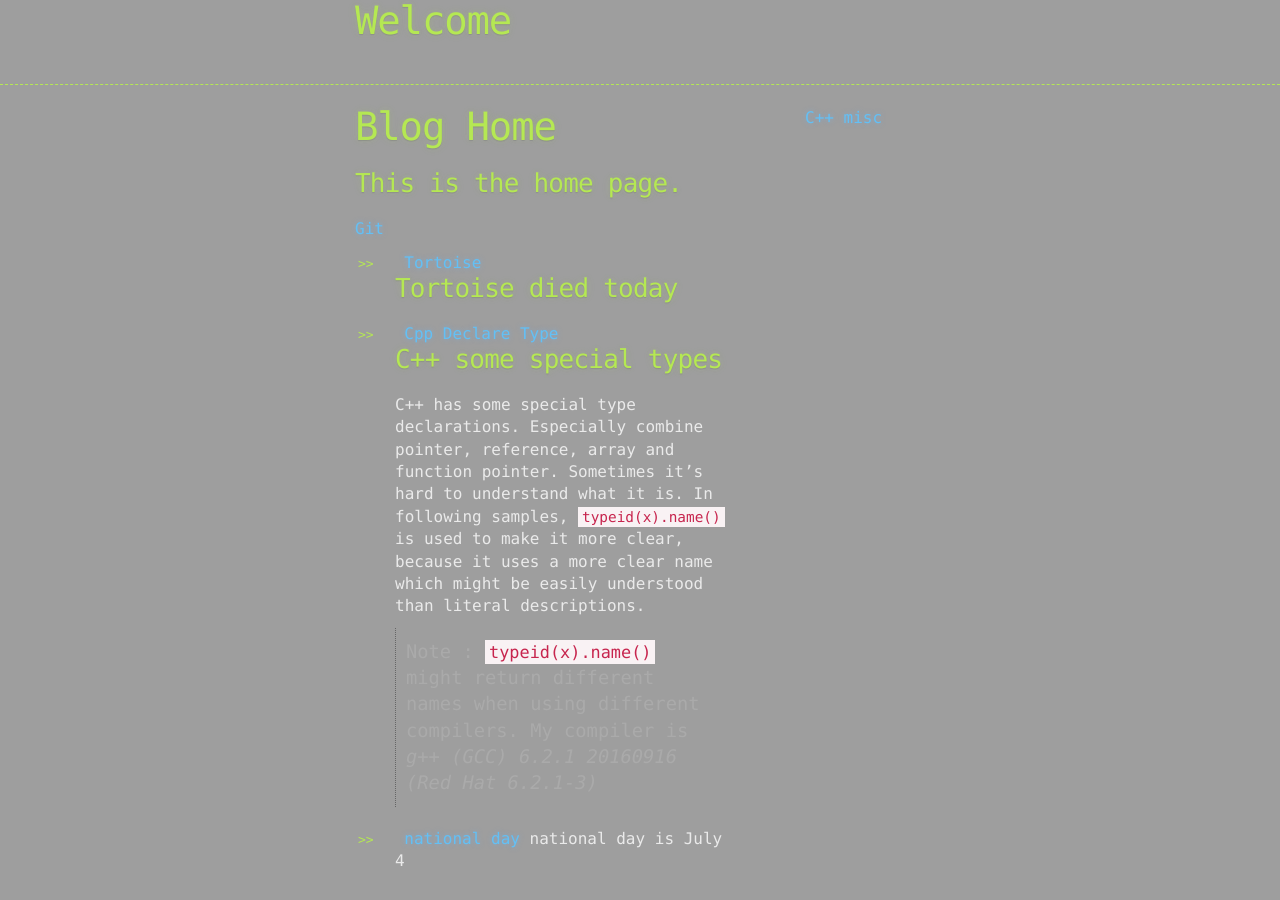
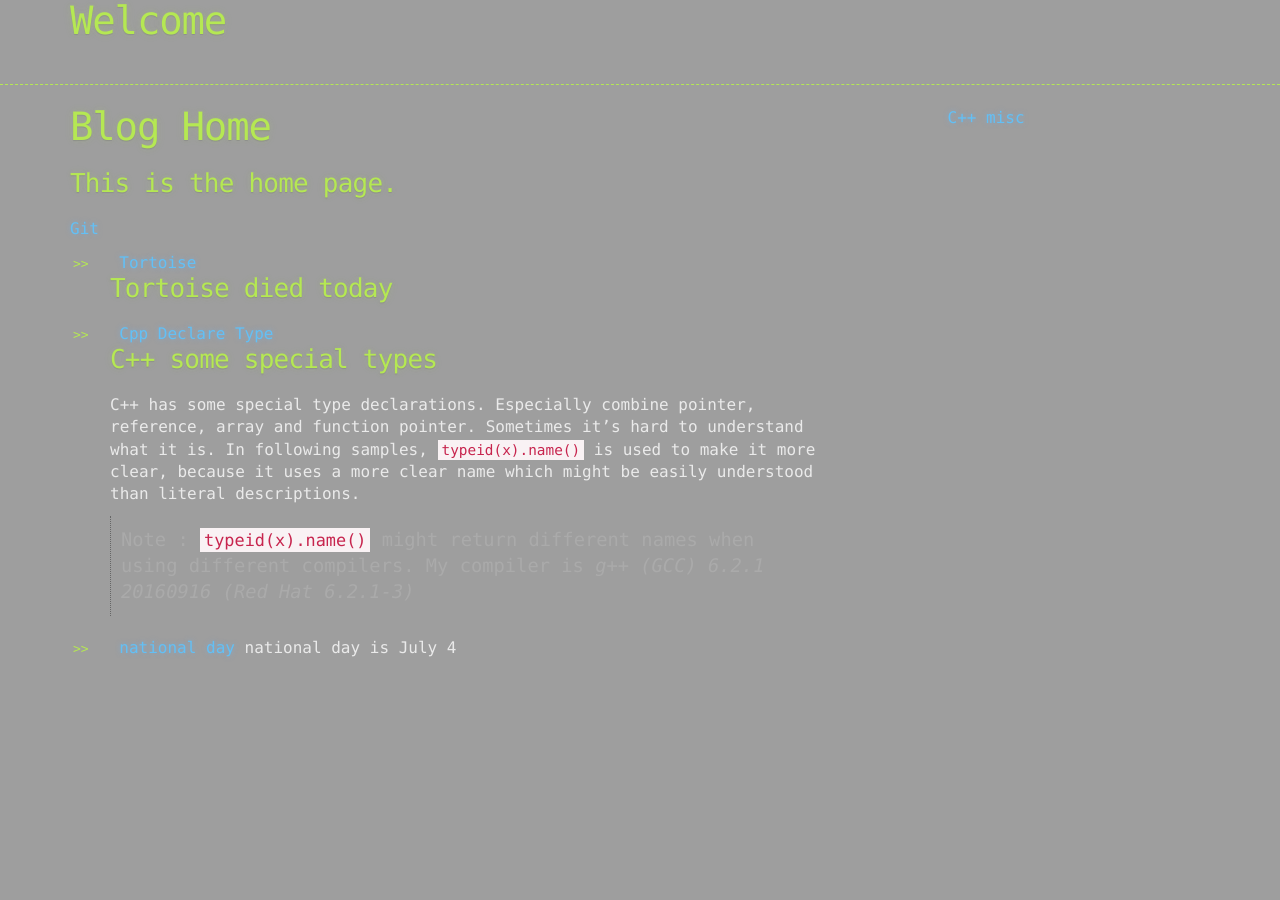
Before and after one commit to wen-yan/Blogs, a Jekyll site: the page built from index.md, in a window 1280 px wide. Built offline with Jekyll 4.4.1, drawn with Linux system fonts in a browser that asks for light colours; our own code applies the rules of GitHub Pages for plain Markdown files.

Commit message:
update css

```diff
--- a/assets/css/style.css
+++ b/assets/css/style.css
@@ -114,12 +114,6 @@ body {
 	font-family: Monaco, "Bitstream Vera Sans Mono", "Lucida Console", Terminal, monospace
 }
 
-.container {
-	width: 90%;
-	max-width: 600px;
-	margin: 0 auto
-}
-
 section {
 	display: block;
 	margin: 0 0 20px 0
@@ -164,7 +158,7 @@ header {
 		color: #666
 	}
 
-#downloads .btn {
+#downloads {
 	display: inline-block;
 	text-align: center;
 	margin: 0
@@ -275,35 +269,6 @@ hr {
 	color: #b5e853
 }
 
-.btn {
-	display: inline-block;
-	background: -webkit-linear-gradient(top, rgba(40,40,40,0.3), rgba(35,35,35,0.3) 50%, rgba(10,10,10,0.3) 50%, rgba(0,0,0,0.3));
-	padding: 8px 18px;
-	border-radius: 50px;
-	border: 2px solid rgba(0,0,0,0.7);
-	border-bottom: 2px solid rgba(0,0,0,0.7);
-	border-top: 2px solid #000;
-	color: rgba(255,255,255,0.8);
-	font-family: Helvetica, Arial, sans-serif;
-	font-weight: bold;
-	font-size: 13px;
-	text-decoration: none;
-	text-shadow: 0 -1px 0 rgba(0,0,0,0.75);
-	box-shadow: inset 0 1px 0 rgba(255,255,255,0.05)
-}
-
-	.btn:hover {
-		background: -webkit-linear-gradient(top, rgba(40,40,40,0.6), rgba(35,35,35,0.6) 50%, rgba(10,10,10,0.8) 50%, rgba(0,0,0,0.8))
-	}
-
-	.btn .icon {
-		display: inline-block;
-		width: 16px;
-		height: 16px;
-		margin: 1px 8px 0 0;
-		float: left
-	}
-
 .btn-github .icon {
 	opacity: 0.6;
 	background: url("../images/blacktocat.png") 0 0 no-repeat
```
